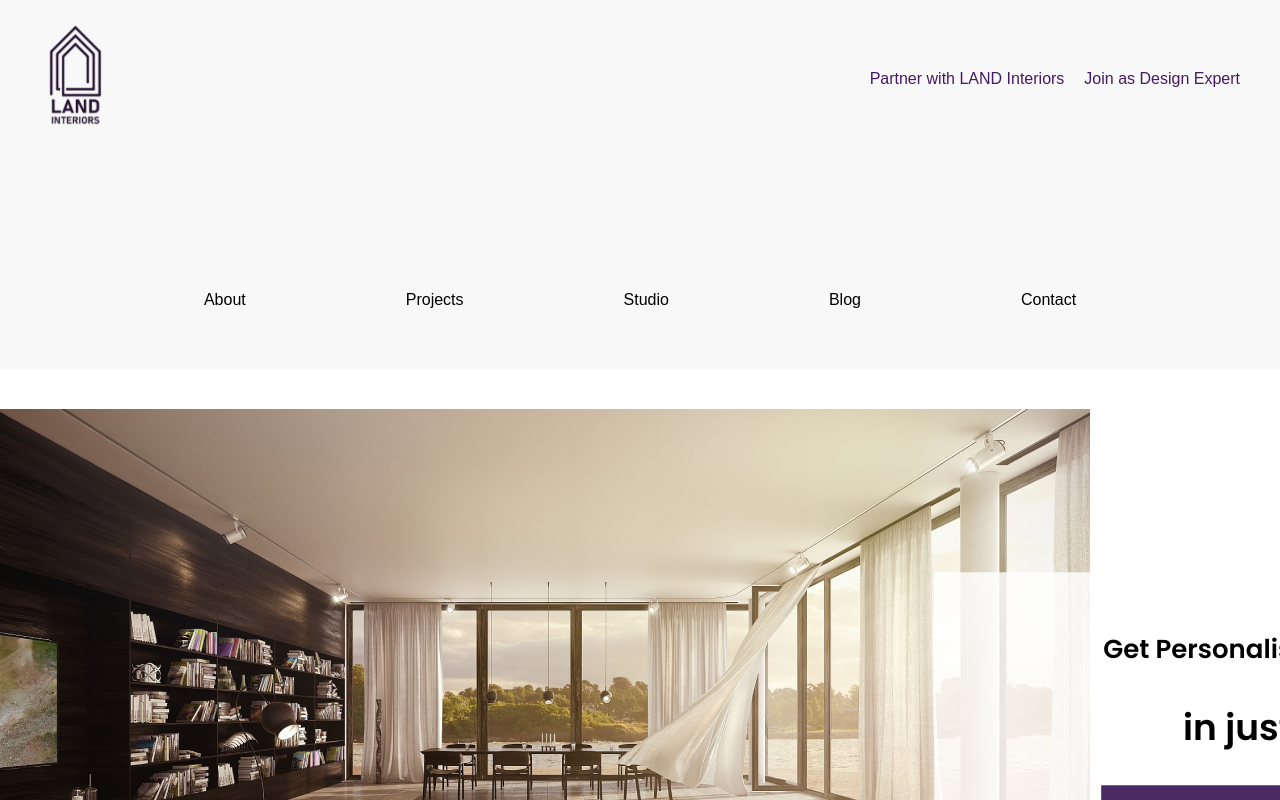
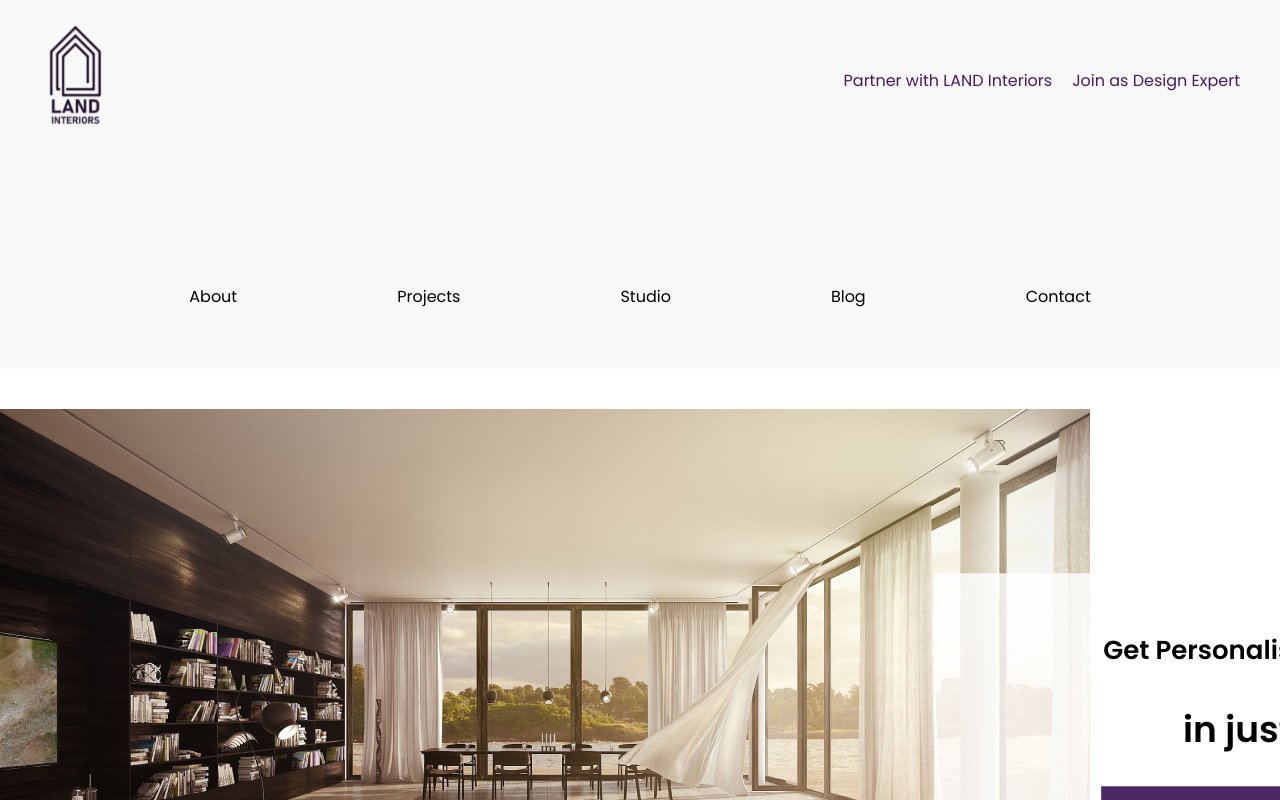
Before and after one commit to abuelkheir/OnePageWebsite-ReactJS, a React (Create React App) app in the folder Application/cobergsite/: page / in a window 1280 px wide. Shown: the top 800 px of the page. Built offline with nearby package versions, Linux system fonts and the light colour scheme.

Commit message:
tiny changes for fe

```diff
--- a/Application/cobergsite/public/index.html
+++ b/Application/cobergsite/public/index.html
@@ -24,9 +24,12 @@
       work correctly both with client-side routing and a non-root public URL.
       Learn how to configure a non-root public URL by running `npm run build`.
     -->
-    <link href="https://fonts.googleapis.com/css2?family=Poppins:wght@400;600&display=swap" rel="stylesheet">
+    <link
+      href="https://fonts.googleapis.com/css2?family=Poppins:wght@400;600&display=swap"
+      rel="stylesheet"
+    />
 
-    <title>React App</title>
+    <title>Land Interriors</title>
   </head>
   <body>
     <noscript>You need to enable JavaScript to run this app.</noscript>
--- a/Application/cobergsite/src/App.js
+++ b/Application/cobergsite/src/App.js
@@ -6,6 +6,7 @@ import LandInteriors from "./Components/LandInterior";
 import Blogs from "./Components/Blogs";
 import Footer from "./Components/Footer";
 import WhatWeDoSection from "./Components/WhatWeDoSection";
+import "./App.css";
 
 function App() {
   return (
--- a/Application/cobergsite/src/Styles/GlobalStyle.js
+++ b/Application/cobergsite/src/Styles/GlobalStyle.js
@@ -4,7 +4,7 @@ import { createGlobalStyle } from "styled-components";
 const GlobalStyle = createGlobalStyle`
   body {
     margin: 0;
-    font-family: Arial, sans-serif;
+    font-family: "Poppins";
     background-color: white;
   }
 
```
